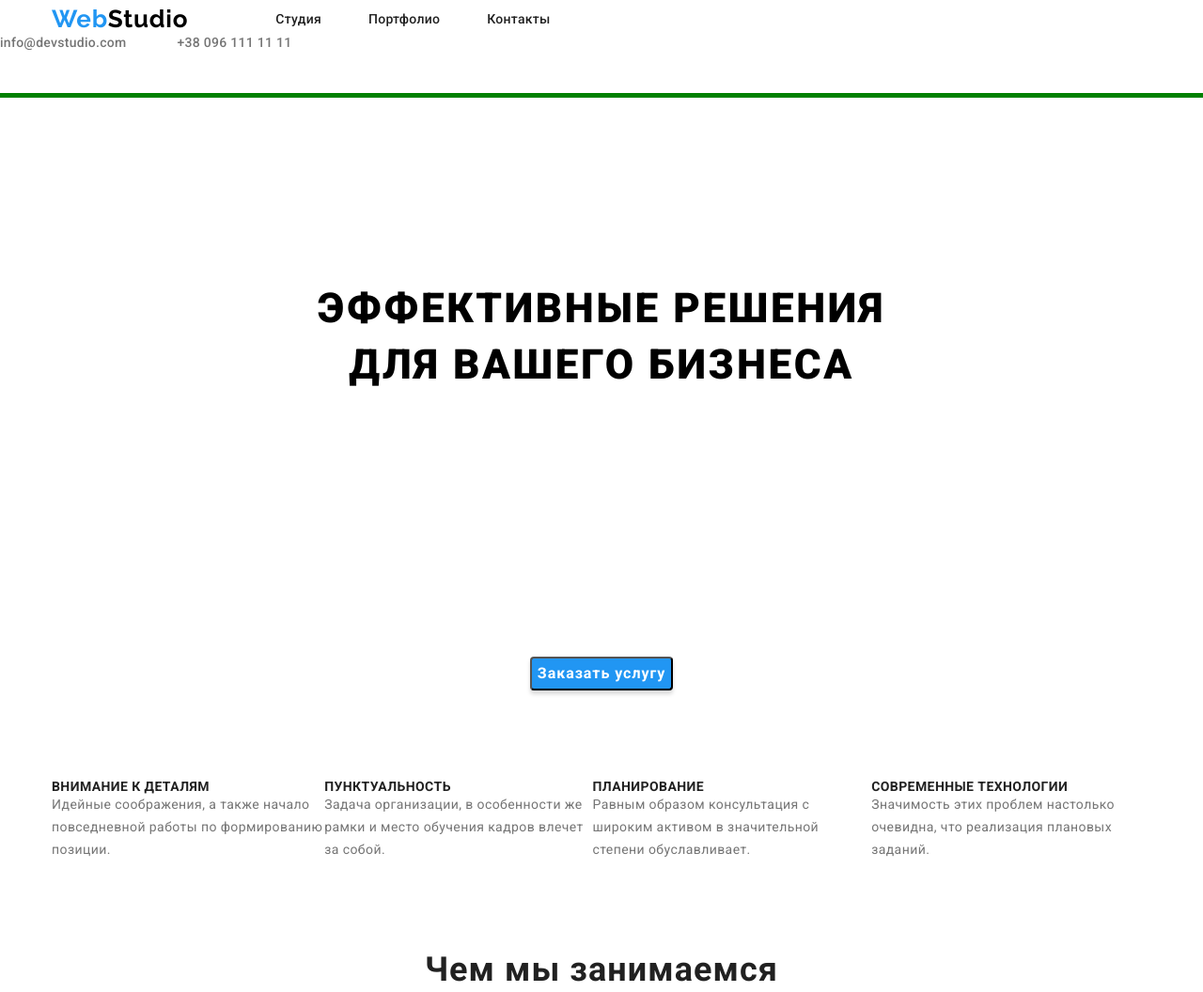
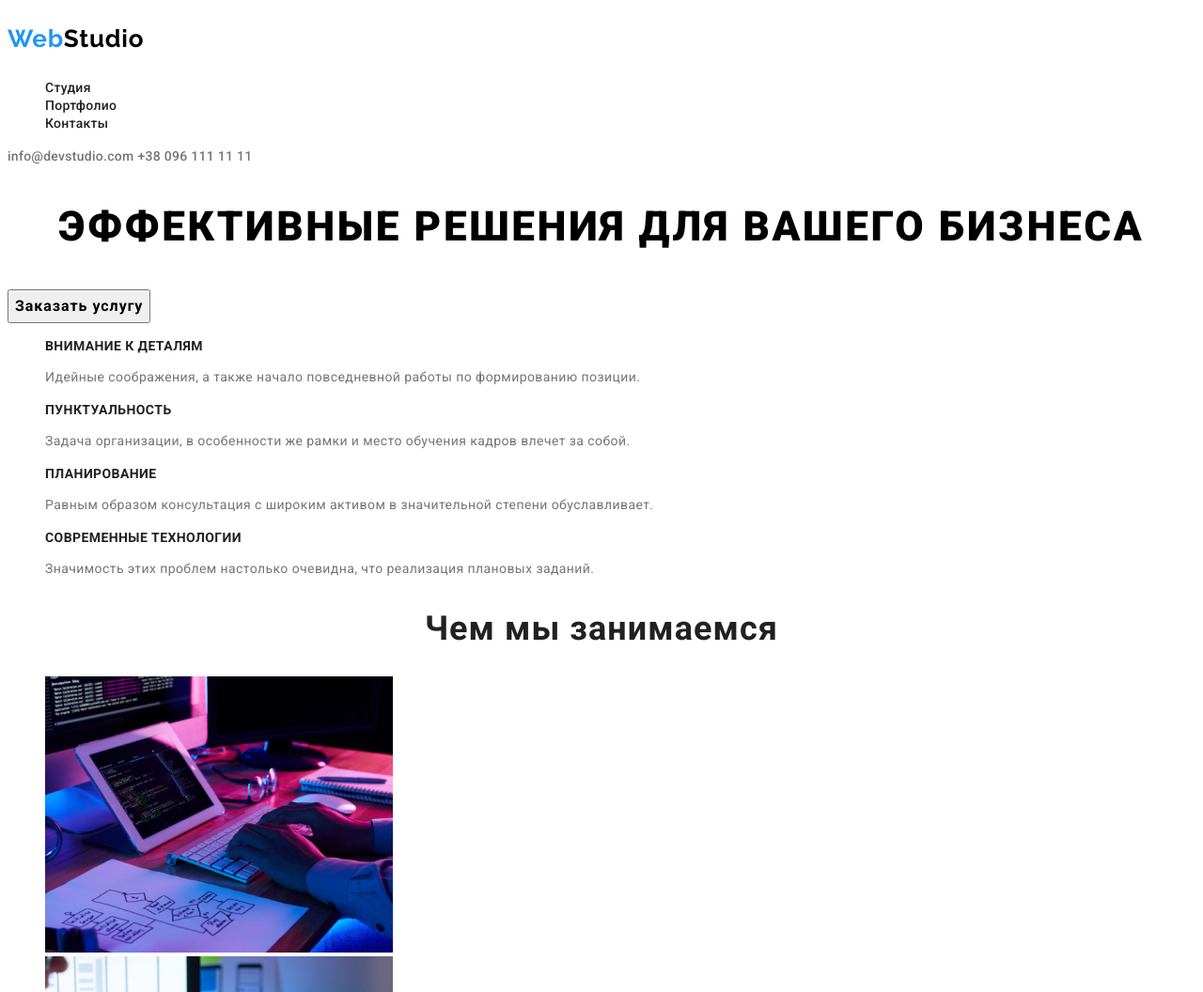
Before and after one commit to Maksym1703/goit-markup-hw-02, a plain HTML site: page index.html in a window 1280 px wide. Shown: the top 1056 px of the page at 94% size. Drawn offline with nearby package versions, Linux system fonts and the light colour scheme.

Commit message:
Revert "Расставляет элементы"
This reverts commit 7c681201d9a0210f13aebe009792be10a2b313c2.

```diff
--- a/css/styles.css
+++ b/css/styles.css
@@ -6,47 +6,15 @@
   --hero-color: #ffffff;
   --accent-color-blue: #2196f3;
 }
-
-h1,
-h2,
-h3,
-h4,
-h5,
-h6 {
-  margin: 0;
-}
-
-ol,
-ul {
-  margin: 0;
-  padding: 0;
-}
-
-p {
-  margin: 0;
-}
-
-img {
-  display: block;
-}
-
 a {
   text-decoration: none; /* Отменяем подчеркивание у ссылки */
   font-style: normal; /* Убираем курсив на ссылках */
 }
-
 li {
   list-style-type: none; /* Убираем маркеры */
 }
-
 body {
   font-family: var(--main-font);
-}
-
-.container {
-  width: 1200px;
-  margin: 0 auto;
-  padding: 0 15px;
 }
 
 /*========= "Логотип" ========*/
@@ -70,47 +38,12 @@ body {
 /*==== Логотип на темном фоне=====*/
 .light-theme {
   color: var(--hero-color);
-  background-color: #2f303a;
+  background: #2f303a;
 }
-.header .logo-text {
-  margin-right: 93px;
-}
+
 /*========= Конец "Логотип" ========*/
 
 /*==== "Главная навигация" ====*/
-.header {
-  padding-top: 5px;
-  padding-bottom: 45px;
-  outline: 5px solid green;
-}
-
-.header .container {
-  display: flex;
-  align-items: center;
-}
-
-.header .logo {
-  display: flex;
-  align-items: center;
-}
-
-.navigation-list-item:not(:last-child) {
-  margin-right: 50px;
-}
-
-.header .address {
-  margin-left: auto;
-}
-
-.address-mail {
-  margin-right: 50px;
-}
-
-.navigation-list {
-  display: flex;
-  align-items: center;
-}
-
 .navigation-list-link {
   font-weight: 500;
   font-size: 14px;
@@ -155,9 +88,6 @@ body {
   text-align: center;
   letter-spacing: 0.06em;
   text-transform: uppercase;
-  padding-top: 200px;
-  padding-bottom: 280px;
-  margin: auto;
   /*color: var(--hero-color);*/
 }
 
@@ -166,21 +96,13 @@ body {
   font-weight: bold;
   font-size: 16px;
   line-height: 1.875;
+  display: flex;
   align-items: center;
   text-align: center;
   letter-spacing: 0.06em;
-  left: 700px;
-  top: 350px;
-  border-radius: 4px;
-  background-color: var(--accent-color-blue);
-  box-shadow: 0px 4px 4px rgba(0, 0, 0, 0.15);
-  color: var(--hero-color);
+  /*color: var(--hero-color);*/
 }
 
-.hero .hero-btn {
-  display: block;
-  margin: auto;
-}
 /*==== Конец "Герой" ====*/
 
 /*==== "Особенности" ====*/
@@ -200,18 +122,6 @@ body {
   text-transform: uppercase;
   color: var(--accent-color);
 }
-
-.special .special-list {
-  display: flex;
-  margin: auto;
-  padding-top: 94px;
-  padding-bottom: 94px;
-  margin-right: 30px;
-}
-/*.special-list:not(:last-child) {
-  margin-right: 30px;
-}*/
-
 /*==== Конец "Особенности" ====*/
 
 /*==== "Вид деятельности" ====*/
@@ -224,14 +134,6 @@ body {
   color: var(--accent-color);
 }
 
-.work .work-list {
-  display: flex;
-  padding-top: 94px;
-  padding-bottom: 94px;
-}
-.work-list-item:not(:last-child) {
-  margin-right: 30px;
-}
 /*==== Конец "Вид деятельности" ====*/
 
 /*==== "Наша команда" ====*/
@@ -261,16 +163,6 @@ body {
   color: var(--secondary-color);
 }
 
-.team-list {
-  display: flex;
-  padding-top: 94px;
-  padding-bottom: 94px;
-  align-items: center;
-}
-
-.team-list-item:not(:last-child) {
-  margin-right: 30px;
-}
 /*==== Конец "Наша команда" ====*/
 
 /*==== "Подвал" ====*/
--- a/index.html
+++ b/index.html
@@ -5,9 +5,6 @@
     <meta charset="UTF-8">
     <meta name="viewport" content="width=device-width, initial-scale=1.0">
     <title>Document</title>
-    <link rel="stylesheet" href="https://cdnjs.cloudflare.com/ajax/libs/modern-normalize/1.0.0/modern-normalize.min.css"
-        integrity="sha512-ISS7cAi1PEhQ8jnbJpJZMd29NlhNj4AWYyLOSp2CE/CsHxTCu+r+t0D2yoJudVrd0/8fTVPUVDzY5Tvli75u/g=="
-        crossorigin="anonymous" />
     <link rel="preconnect" href="https://fonts.gstatic.com">
     <link
         href="https://fonts.googleapis.com/css2?family=Raleway:wght@700&family=Roboto:wght@400;500;700;900&display=swap"
@@ -20,11 +17,9 @@
 
         <!--Логотип-->
         <nav class="logo">
-            <div class="container">
             <a class="logo-link" href="/" aria-label="логотип сайта">
                 <p class="logo-text" lang="en"> <span class="logo-text-accent">Web</span>Studio</p>
             </a>
-
             <!--Главная навигация-->
             <ul class="navigation-list">
                 <li class="navigation-list-item"><a class="navigation-list-link" href="#">Студия</a></li>
@@ -32,7 +27,6 @@
                 </li>
                 <li class="navigation-list-item"><a class="navigation-list-link" href="#">Контакты</a></li>
             </ul>
-            </div>
         </nav>
         <address class="address">
             <a class="address-mail" href="mailto:info@devstudio.com">info@devstudio.com</a>
@@ -43,16 +37,13 @@
 
         <!--Герой-->
         <section class="hero">
-            <div class="container">
-            <h1 class="hero-title">Эффективные решения <br> для вашего бизнеса</h1>
+            <h1 class="hero-title">Эффективные решения для вашего бизнеса</h1>
             <button class="hero-btn" type="button">Заказать услугу</button>
-        </div>
         </section>
 
         <!--Особенности-->
         <!--<h2>Наши особенности</h2>-->
         <section class="special">
-            <div class="container">
             <ul class="special-list">
                 <li>
                     <h3 class="special-list-title">Внимание к деталям</h3>
@@ -75,12 +66,10 @@
                         заданий.</p>
                 </li>
             </ul>
-            </div>
         </section>
 
         <!-- Вид деятельности-->
         <section class="work">
-            <div class="container"></div>
             <h2 class="work-title">Чем мы занимаемся</h2>
             <ul class="work-list">
                 <li class="work-list-item">
@@ -96,12 +85,10 @@
                         height="294" />
                 </li>
             </ul>
-            </div>
         </section>
 
         <!-- Наша команда-->
         <section class="team">
-            <div class="container"></div>
             <h2 class="team-title">Наша команда</h2>
             <ul class="team-list">
                 <li class="team-list-item">
@@ -125,13 +112,11 @@
                     <p class="team-name-position" lang="en">UI Designer</p>
                 </li>
             </ul>
-            </div>
         </section>
     </main>
 
     <!--Подвал-->
     <footer class="footer">
-        <div class="container">
         <a class="logo-link" href="/" aria-label="логотип сайта">
             <p class="light-theme logo-text" lang="en"> <span class="logo-text-accent">Web</span>Studio</p>
         </a>
@@ -141,7 +126,6 @@
             <a class="footer-mail" href="mailto:info@devstudio.com">info@devstudio.com</a>
             <a class="footer-tel" href="tel:+380961111111 ">+38 096 111 11 11</a>
         </address>
-        </div>
     </footer>
 </body>
 </html>
```
Lines whose indentation alone changed are shown as unchanged.
